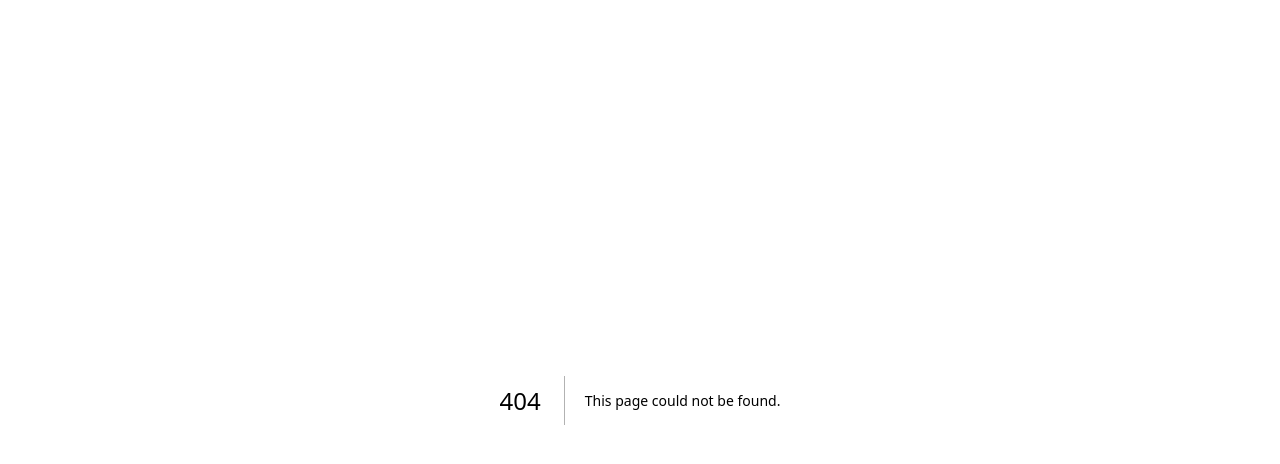
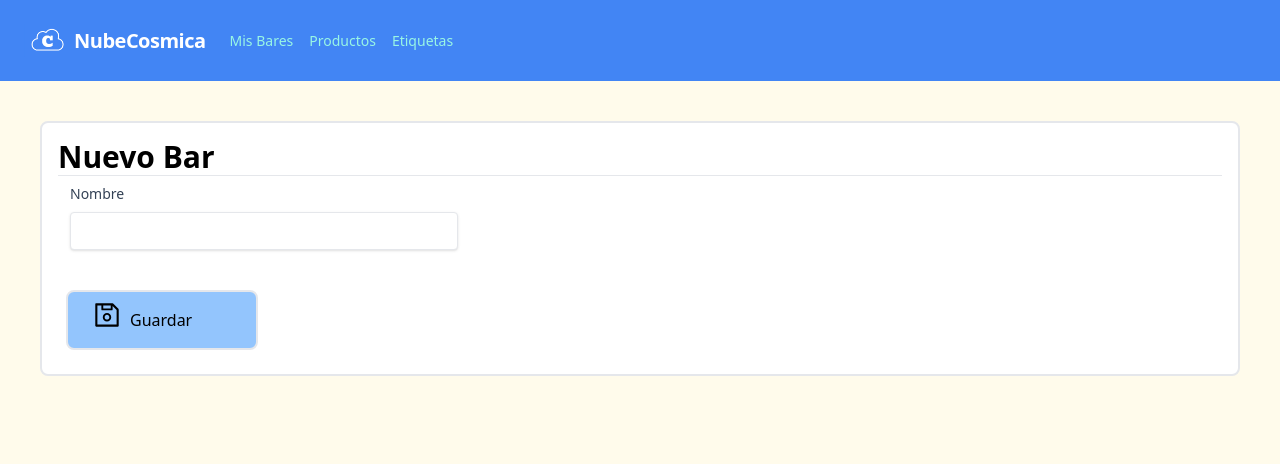
Before and after one commit to mdoval/imenu, a Next.js app: page /dashboard/bares/new in a window 1280 px wide. Before the commit this address had no page. Shown: the top 464 px of the page. Built offline with nearby package versions, Linux system fonts and the light colour scheme; no server answers.

Commit message:
pantalla-bares

```diff
--- a/app/api/bares/route.js
+++ b/app/api/bares/route.js
@@ -5,9 +5,7 @@ import { getServerSession } from "next-auth";
 
 export async function GET(request) {
     const session = await getServerSession(authOptions)
-    console.log(session?.user.email)
-//    const email = "martindoval@gmail.com"
-
+    //console.log(session?.user.email)
     const bares = await prisma.usuario.findFirst({
         where: {
           email: session?.user.email
--- /dev/null
+++ b/app/components/Buttons/BotonNuevoBar.jsx
@@ -0,0 +1,11 @@
+import { IoMdAdd } from 'react-icons/io'
+import Link from 'next/link'
+
+export default function BotonNuevoBar(props) {
+    return (
+        <Link href="/dashboard/bares/new" className='BarCardButton'>
+            <IoMdAdd className='text-3xl ml-4' />
+            <span className='m-2'>Editar Bar</span>
+        </Link>
+    )
+}
--- /dev/null
+++ b/app/components/Buttons/BotonSubmit.jsx
@@ -0,0 +1,10 @@
+import { AiOutlineSave } from 'react-icons/ai'
+
+export default function BotonSubmit(props) {
+    return (
+        <button className='BarCardButton'>
+            <AiOutlineSave className='text-3xl ml-4' />
+            <span className='m-2'>Guardar</span>
+        </button>
+    )
+}
--- /dev/null
+++ b/app/dashboard/bares/new/page.js
@@ -0,0 +1,50 @@
+"use client";
+
+import BotonSubmit from "@/app/components/Buttons/BotonSubmit";
+import { useFormik } from "formik";
+
+export default function NewBarPage() {
+  const formik = useFormik({
+    initialValues: {
+      nombre: "",
+      logo: "/images/no-foto.png",
+    },
+    onSubmit: (values) => {
+      alert(JSON.stringify(values, null, 2));
+    },
+  });
+
+  return (
+    <div className="w-full bg-white p-4 rounded-lg border-2">
+      <h1>Nuevo Bar</h1>
+      <hr />
+      <div className="flex flex-col">
+        <div>
+          <form onSubmit={formik.handleSubmit}>
+            <div className=" w-1/3">
+              <label class="block m-2 w-full">
+                <span class="block text-sm font-medium text-slate-700 m-1">
+                  Nombre
+                </span>
+                <input
+                  id="nombre"
+                  name="nombre"
+                  type="text"
+                  onChange={formik.handleChange}
+                  value={formik.values.nombre}
+                  className="shadow appearance-none border rounded w-full py-2 px-3 text-gray-700 leading-tight focus:outline-none focus:shadow-outline m-1"
+                />
+                <p class="mt-2 invisible peer-invalid:visible text-pink-600 text-sm">
+                  Please provide a valid email address.
+                </p>
+              </label>
+            </div>
+            <div className="w-1/3">
+                <BotonSubmit />
+            </div>
+          </form>
+        </div>
+      </div>
+    </div>
+  );
+}
--- a/app/dashboard/bares/page.js
+++ b/app/dashboard/bares/page.js
@@ -1,16 +1,37 @@
+import BotonNuevoBar from "@/app/components/Buttons/BotonNuevoBar";
 import { BarCard } from "@/app/components/Cards/BarCard";
-import { getData } from "@/helpers/getData"
+import { getData } from "@/helpers/getData";
 
 export default async function BaresPage() {
-  const { bares } = await getData("http://localhost:3000/api/bares", {cache: "no-store"});
-  console.log(bares)
+  const { bares } = await getData("http://localhost:3000/api/bares", {
+    cache: "no-store",
+  });
+  console.log(bares);
+
+  if (bares.length === 0) {
+    return (
+      <div className="w-full">
+        <h1>Mis Bares</h1>
+        <hr />
+        <div className="flex flex-col items-center m-5">
+          <div>
+            <span className="text-2xl">Usted no posee Bares aun, desea crear uno?</span>
+          </div>
+          <div className="p-2">
+            <BotonNuevoBar />
+          </div>
+        </div>
+      </div>
+    );
+  } else {
     return (
       <div className="w-full">
         <h1>Mis Bares</h1>
         <hr />
         {bares.map((bar) => {
-        return(<BarCard id={bar.id} nombre={bar.nombre} urlLogo={bar.logo} />)
+          return <BarCard id={bar.id} nombre={bar.nombre} urlLogo={bar.logo} />;
         })}
       </div>
     );
   }
+}
--- a/package.json
+++ b/package.json
@@ -13,6 +13,7 @@
     "autoprefixer": "10.4.14",
     "eslint": "8.46.0",
     "eslint-config-next": "13.4.12",
+    "formik": "^2.4.3",
     "next": "13.4.12",
     "next-auth": "^4.22.3",
     "postcss": "8.4.27",
```
Also changed, not shown: 1 other file (tests, documents, lock files or other folders). Lines whose indentation alone changed are shown as unchanged.
